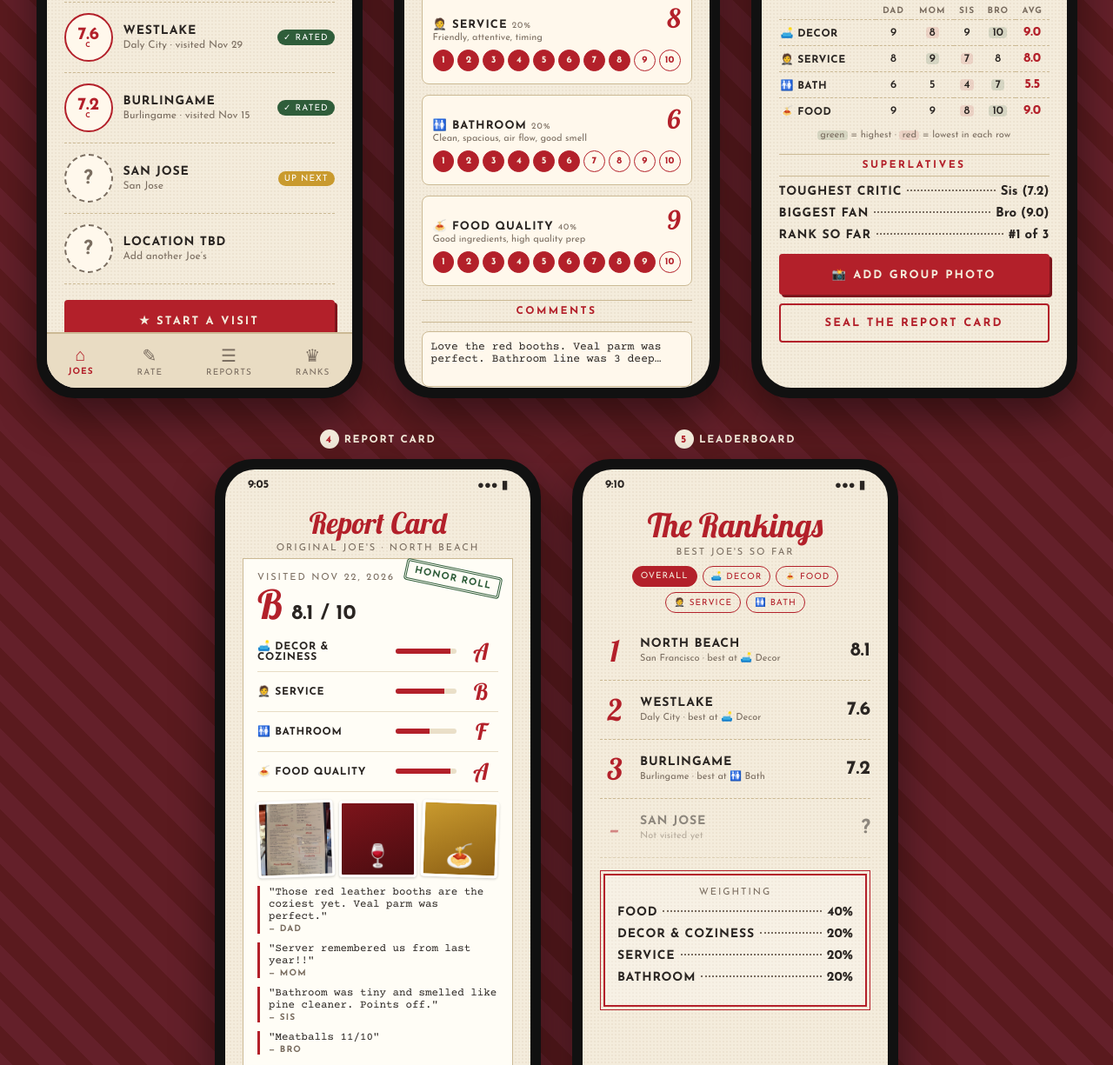
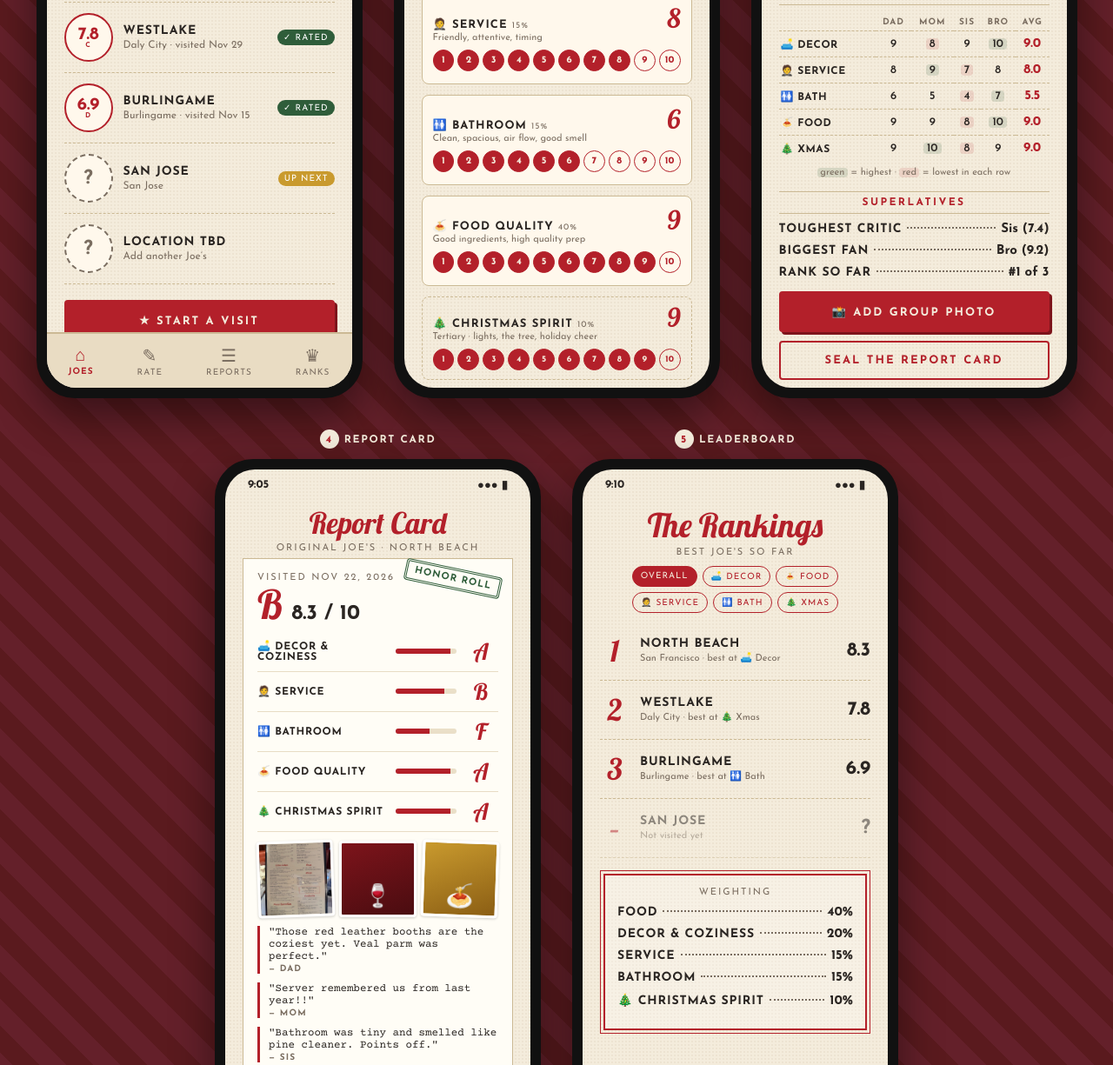
Before and after one commit to DroptheHammer/JoesRatingApp2026, a plain HTML site: page mockups/index.html in a window 1280 px wide. Shown: the part 500-1725 px from the top of the page at 87% size. Drawn offline with nearby package versions, Linux system fonts and the light colour scheme.

Commit message:
Add Christmas Spirit as a low-weight fifth rating category
Co-Authored-By: Claude Opus 5.5 <noreply@anthropic.com>
Claude-Session: https://claude.ai/code/session_011Dx8EhM5jGPoau32W4JsVq

```diff
--- a/mockups/index.html
+++ b/mockups/index.html
@@ -92,6 +92,8 @@
   .cat-top b { text-transform: uppercase; letter-spacing: .08em; font-size: 13px; }
   .cat-top .w { font-size: 10px; color: var(--muted); letter-spacing: .1em; }
   .cat-top .score { font-family: var(--script); color: var(--red); font-size: 30px; line-height: 1; }
+  .cat.tertiary { background: transparent; border-style: dashed; padding: 8px 12px 10px; }
+  .cat.tertiary .dots10 button { font-size: 10px; }
   .cat .hint { font-size: 11px; color: var(--muted); margin: 2px 0 8px; }
   .dots10 { display: grid; grid-template-columns: repeat(10, 1fr); gap: 4px; }
   .dots10 button { aspect-ratio: 1; border-radius: 50%; border: 1.5px solid var(--red); background: transparent; color: var(--red); font-family: var(--sans); font-weight: 700; font-size: 11px; cursor: pointer; padding: 0; }
@@ -285,15 +287,16 @@
         <h2 class="script">The Rankings</h2>
         <div class="sub">Best Joe's So Far</div>
         <div class="chips">
-          <span class="on">Overall</span><span>🛋️ Decor</span><span>🍝 Food</span><span>🤵 Service</span><span>🚻 Bath</span>
+          <span class="on">Overall</span><span>🛋️ Decor</span><span>🍝 Food</span><span>🤵 Service</span><span>🚻 Bath</span><span>🎄 Xmas</span>
         </div>
         <div id="ranks"></div>
         <div class="boxed" style="margin-top:18px">
           <div class="sub">Weighting</div>
           <div class="row"><span class="name">Food</span><span class="dots"></span><span class="val">40%</span></div>
           <div class="row"><span class="name">Decor &amp; Coziness</span><span class="dots"></span><span class="val">20%</span></div>
-          <div class="row"><span class="name">Service</span><span class="dots"></span><span class="val">20%</span></div>
-          <div class="row"><span class="name">Bathroom</span><span class="dots"></span><span class="val">20%</span></div>
+          <div class="row"><span class="name">Service</span><span class="dots"></span><span class="val">15%</span></div>
+          <div class="row"><span class="name">Bathroom</span><span class="dots"></span><span class="val">15%</span></div>
+          <div class="row"><span class="name">🎄 Christmas Spirit</span><span class="dots"></span><span class="val">10%</span></div>
         </div>
       </div>
       <div class="tabbar">
@@ -311,41 +314,42 @@
   <h3>How it works</h3>
   <ol>
     <li><b>The Quest:</b> all the Original Joe's locations, with visited ones showing their score badge.</li>
-    <li><b>Rate at the Table:</b> each person taps 1–10 for the 4 categories, adds comments and photos. The avatars show who's finished.</li>
+    <li><b>Rate at the Table:</b> each person taps 1–10 for the 5 categories, adds comments and photos. The avatars show who's finished.</li>
     <li><b>The Wrap-Up:</b> once everyone submits, the app shows each category's average, everyone's scores side by side, and the weighted overall score.</li>
     <li><b>Report Card:</b> the permanent record for that visit, with letter grades, photos and everyone's comments.</li>
     <li><b>Leaderboard:</b> ranks every Joe's, overall or by a single category.</li>
   </ol>
-  <p><b>Scoring:</b> overall = 40% Food + 20% Decor + 20% Service + 20% Bathroom, using the group average for each category. Letter grades: 9+ A, 8+ B, 7+ C, 6+ D. Try tapping the numbers on screen 2. The score updates live.</p>
+  <p><b>Scoring:</b> overall = 40% Food + 20% Decor + 15% Service + 15% Bathroom + 10% Christmas Spirit (the tertiary category), using the group average for each category. Letter grades: 9+ A, 8+ B, 7+ C, 6+ D. Try tapping the numbers on screen 2. The score updates live.</p>
   <p><b>Placeholders:</b> the location list, family names and all scores are sample data.</p>
 </div>
 
 <script>
-const W = { food: .4, decor: .2, service: .2, bath: .2 };
+const W = { food: .4, decor: .2, service: .15, bath: .15, xmas: .1 };
 const CATS = [
   { k: 'decor',   name: '🛋️ Decor & Coziness', hint: 'Ambiance, comfort, lighting, vibe' },
   { k: 'service', name: '🤵 Service',         hint: 'Friendly, attentive, timing' },
   { k: 'bath',    name: '🚻 Bathroom',        hint: 'Clean, spacious, air flow, good smell' },
   { k: 'food',    name: '🍝 Food Quality',    hint: 'Good ingredients, high quality prep' },
+  { k: 'xmas',    name: '🎄 Christmas Spirit', hint: 'Tertiary · lights, the tree, holiday cheer' },
 ];
 const PEOPLE = ['Dad', 'Mom', 'Sis', 'Bro'];
 // sample ratings for North Beach: person -> category -> score
 const NB = {
-  Dad: { decor: 9,  service: 8, bath: 6, food: 9 },
-  Mom: { decor: 8,  service: 9, bath: 5, food: 9 },
-  Sis: { decor: 9,  service: 7, bath: 4, food: 8 },
-  Bro: { decor: 10, service: 8, bath: 7, food: 10 },
+  Dad: { decor: 9,  service: 8, bath: 6, food: 9,  xmas: 9 },
+  Mom: { decor: 8,  service: 9, bath: 5, food: 9,  xmas: 10 },
+  Sis: { decor: 9,  service: 7, bath: 4, food: 8,  xmas: 8 },
+  Bro: { decor: 10, service: 8, bath: 7, food: 10, xmas: 9 },
 };
 const LOCS = [
   { name: 'North Beach',  city: 'San Francisco', date: 'Nov 22', avg: null },
-  { name: 'Westlake',     city: 'Daly City',     date: 'Nov 29', avg: { decor: 8.5, service: 7.8, bath: 7.5, food: 7.2 } },
-  { name: 'Burlingame',   city: 'Burlingame',    date: 'Nov 15', avg: { decor: 6.0, service: 7.5, bath: 8.3, food: 7.0 } },
+  { name: 'Westlake',     city: 'Daly City',     date: 'Nov 29', avg: { decor: 8.5, service: 7.8, bath: 7.5, food: 7.2, xmas: 9.5 } },
+  { name: 'Burlingame',   city: 'Burlingame',    date: 'Nov 15', avg: { decor: 6.0, service: 7.5, bath: 8.3, food: 7.0, xmas: 5.0 } },
   { name: 'San Jose',     city: 'San Jose',      date: null },
   { name: 'Location TBD', city: 'Add another Joe’s', date: null },
 ];
 
 const avg = arr => arr.reduce((a, b) => a + b, 0) / arr.length;
-const overall = s => W.food * s.food + W.decor * s.decor + W.service * s.service + W.bath * s.bath;
+const overall = s => Object.keys(W).reduce((t, k) => t + W[k] * s[k], 0);
 const grade = v => v >= 9 ? 'A' : v >= 8 ? 'B' : v >= 7 ? 'C' : v >= 6 ? 'D' : 'F';
 const f1 = v => v.toFixed(1);
 
@@ -364,8 +368,8 @@ document.getElementById('locList').innerHTML = LOCS.map(l => {
 const mine = { ...NB.Dad };
 function renderCats() {
   document.getElementById('cats').innerHTML = CATS.map(c => `
-    <div class="cat">
-      <div class="cat-top"><div><b>${c.name}</b> <span class="w">${W[c.k] * 100}%</span></div><span class="score">${mine[c.k]}</span></div>
+    <div class="cat${c.k === 'xmas' ? ' tertiary' : ''}">
+      <div class="cat-top"><div><b>${c.name}</b> <span class="w">${Math.round(W[c.k] * 100)}%</span></div><span class="score">${mine[c.k]}</span></div>
       <div class="hint">${c.hint}</div>
       <div class="dots10">${[...Array(10)].map((_, i) => `<button data-k="${c.k}" data-v="${i + 1}" class="${i + 1 <= mine[c.k] ? 'on' : ''}">${i + 1}</button>`).join('')}</div>
     </div>`).join('');
@@ -380,8 +384,8 @@ renderCats();
 // Wrap-up
 const nbO = overall(nbAvg);
 document.getElementById('wrapOverall').textContent = f1(nbO);
-document.getElementById('wrapMath').innerHTML = CATS.map(c => `${W[c.k] * 100}%×${f1(nbAvg[c.k])}`).join(' + ');
-const short = { decor: '🛋️ Decor', service: '🤵 Service', bath: '🚻 Bath', food: '🍝 Food' };
+document.getElementById('wrapMath').innerHTML = CATS.map(c => `${Math.round(W[c.k] * 100)}%×${f1(nbAvg[c.k])}`).join(' + ');
+const short = { decor: '🛋️ Decor', service: '🤵 Service', bath: '🚻 Bath', food: '🍝 Food', xmas: '🎄 Xmas' };
 document.getElementById('wrapTable').innerHTML =
   `<tr><th></th>${PEOPLE.map(p => `<th>${p}</th>`).join('')}<th>Avg</th></tr>` +
   CATS.map(c => {
```
Also changed, not shown: mockups/screenshots/1-quest.png, mockups/screenshots/2-rate.png, mockups/screenshots/3-wrap-up.png, mockups/screenshots/4-report-card.png, mockups/screenshots/5-leaderboard.png, mockups/screenshots/overview.png.
